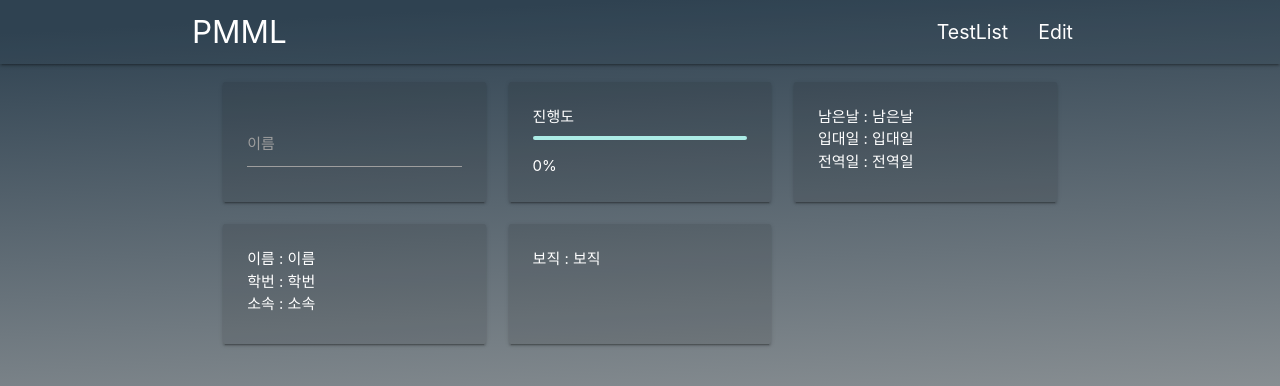
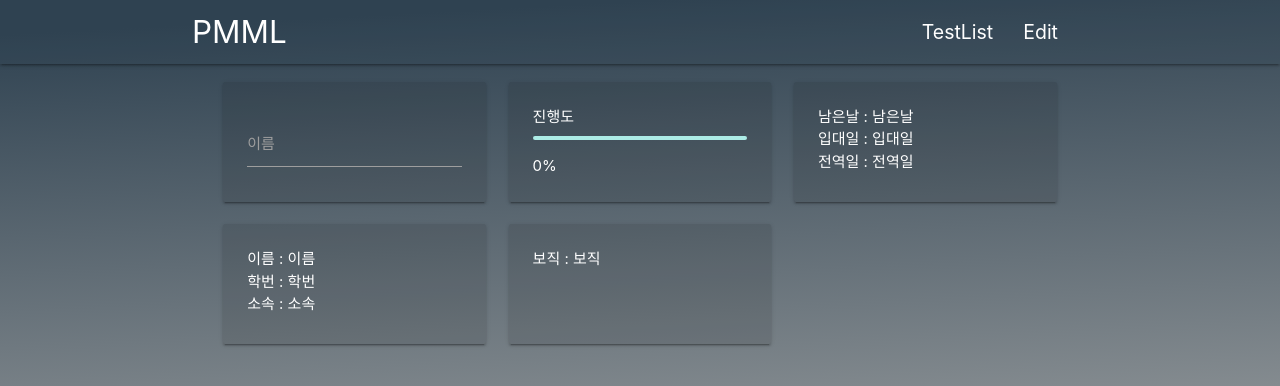
Before and after one commit to MoonJuhan/pmml, a PHP site: page / in a window 1280 px wide. Shown: the top 386 px of the page. Run offline with PHP 8.4, Linux system fonts and the light colour scheme; some libraries are stand-ins or nearby versions.

Commit message:
Design - 헤더 패딩, 높이 조절

```diff
--- a/Stylesheets/testStyleSheet.css
+++ b/Stylesheets/testStyleSheet.css
@@ -1,6 +1,11 @@
+html, body {
+	height: 100%;
+}
+
 #app {
     background-image: linear-gradient(-3deg, #d7d2cc 0%, #304352 96%);
     color: white;
+	height: 100%;
 }
 
 .navfeature {
@@ -23,6 +28,14 @@
 	box-shadow: 0 2px 2px 0 rgba(0,0,0,0.14), 0 1px 5px 0 rgba(0,0,0,0.12), 0 3px 1px -2px rgba(0,0,0,0.2);
 }
 
+.brand-logo {
+	padding-left: 15px;
+}
+
+#nav {
+	padding-right: 15px;
+}
+
 .navmenu {
     font-size: 1.3em;
 }
```
